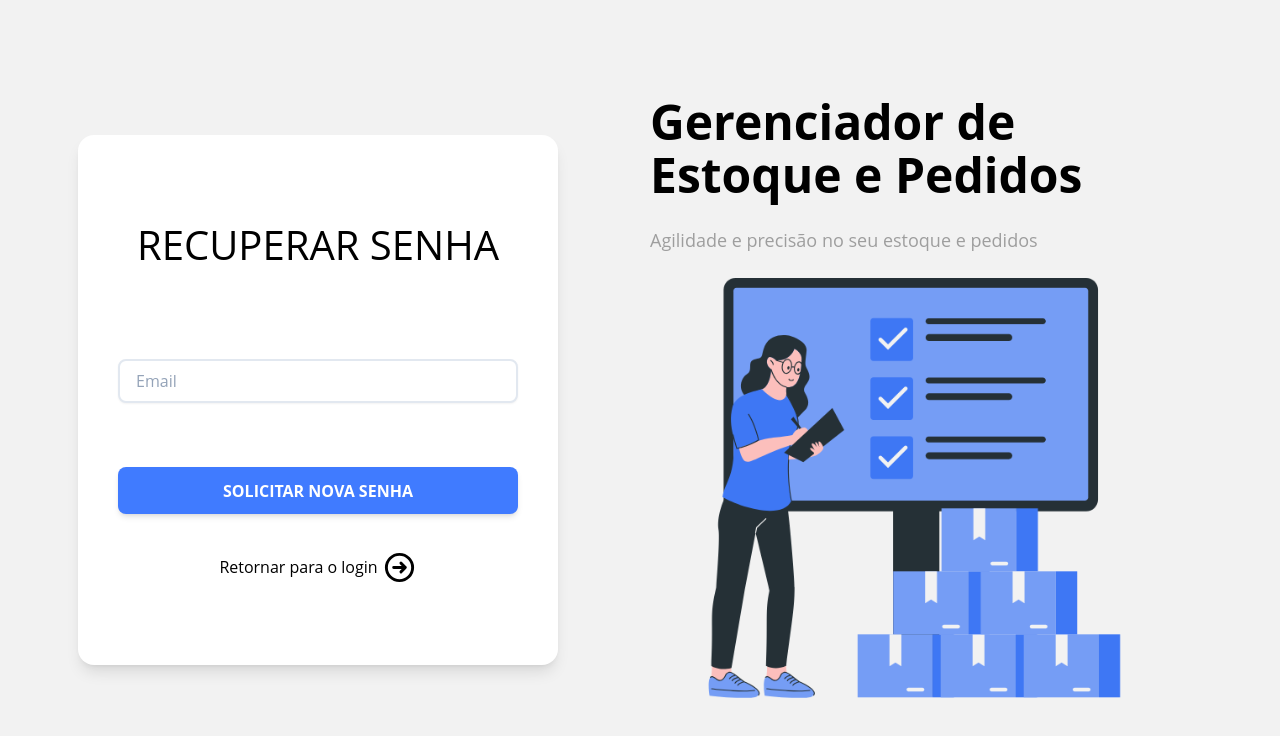
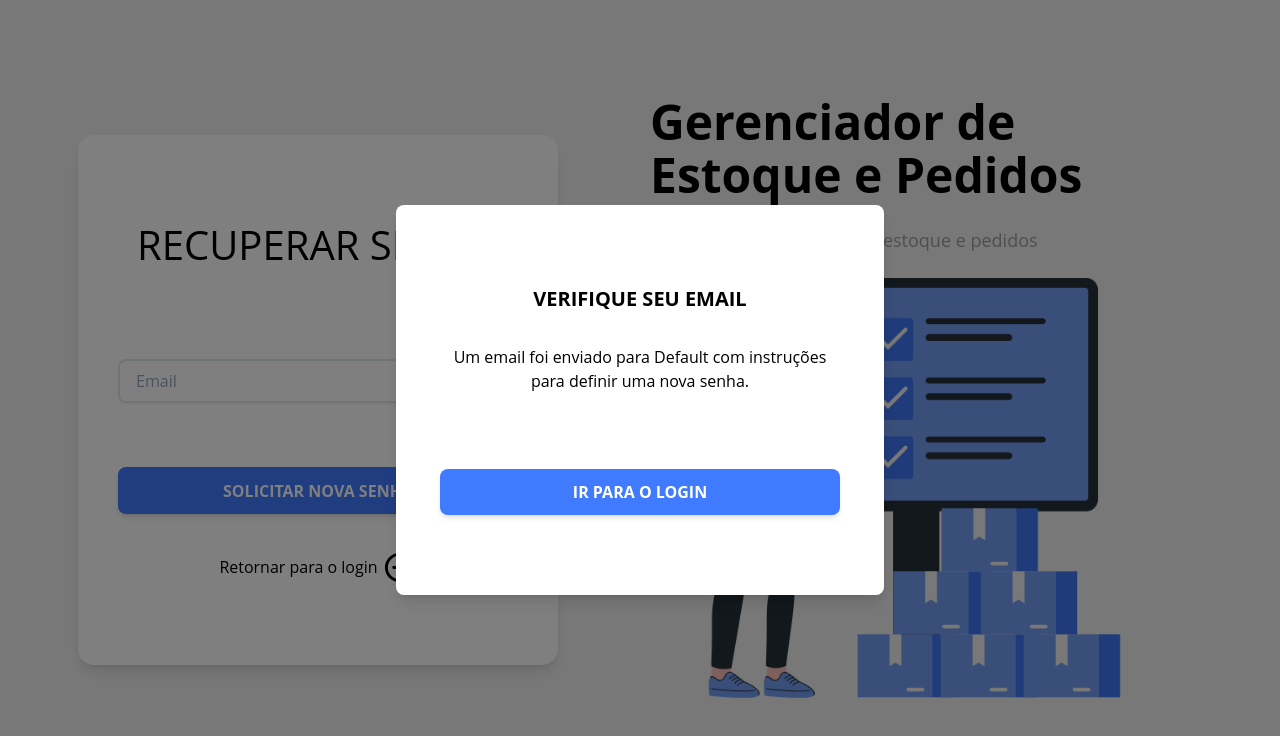
Before and after one commit to ifpebj-ti/Front-Gerenciamento-Estoque, a Next.js app: page /recover in a window 1280 px wide. Shown: the top 736 px of the page. Built offline with nearby package versions, Linux system fonts and the light colour scheme.

Commit message:
feat: Created component window of message recover password email,by informing that email were sent

```diff
--- /dev/null
+++ b/src/app/_components/AuthForms/PopUpEmailNotify/PopUpEmailNotify.tsx
@@ -0,0 +1,29 @@
+import Link from "next/link";
+import ButtonLogin from "../ButtonLogin/ButtonLogin";
+
+type Props = {
+  email: string;
+};
+const PopUpEmailNotify = ({ email }: Props) => {
+  return (
+    <div className="flex justify-center items-center w-full h-full">
+      <div className="flex flex-col justify-center items-center py-20 px-8 sm:px-11 bg-white gap-8 rounded-lg shadow-lg">
+        <h1 className="uppercase font-bold text-xl am:text-2xl">
+          Verifique seu email
+        </h1>
+        <p className="text-center w-72 sm:w-96">
+          Um email foi enviado para {email ? email : "Default"} com instruções
+          para definir uma nova senha.
+        </p>
+        <Link href="/login">
+          <ButtonLogin
+            buttonType="submit"
+            textButton="IR PARA O LOGIN"
+          ></ButtonLogin>
+        </Link>
+      </div>
+    </div>
+  );
+};
+
+export default PopUpEmailNotify;
--- a/src/app/login/page.tsx
+++ b/src/app/login/page.tsx
@@ -3,7 +3,11 @@
 import RegisterComponent from "../_components/AuthForms/RegisterComponent/RegisterComponent";
 
 const Login = () => {
-  return <RegisterComponent route="login"></RegisterComponent>;
+  return (
+    <>
+      <RegisterComponent route="login"></RegisterComponent>
+    </>
+  );
 };
 
 export default Login;
--- a/src/app/recover/page.tsx
+++ b/src/app/recover/page.tsx
@@ -1,10 +1,14 @@
 "use client";
 
+import PopUpEmailNotify from "../_components/AuthForms/PopUpEmailNotify/PopUpEmailNotify";
 import RegisterComponent from "../_components/AuthForms/RegisterComponent/RegisterComponent";
 
 const Recover = () => {
   return (
     <>
+      <div className="w-full h-full flex justify-center items-center absolute bg-black/50 z-20">
+        <PopUpEmailNotify email=""></PopUpEmailNotify>
+      </div>
       <RegisterComponent route="recover"></RegisterComponent>
     </>
   );
```
Also changed, not shown: src/app/_components/AuthForms/FormLogin/FormLogin.tsx (+8 -2 lines).
